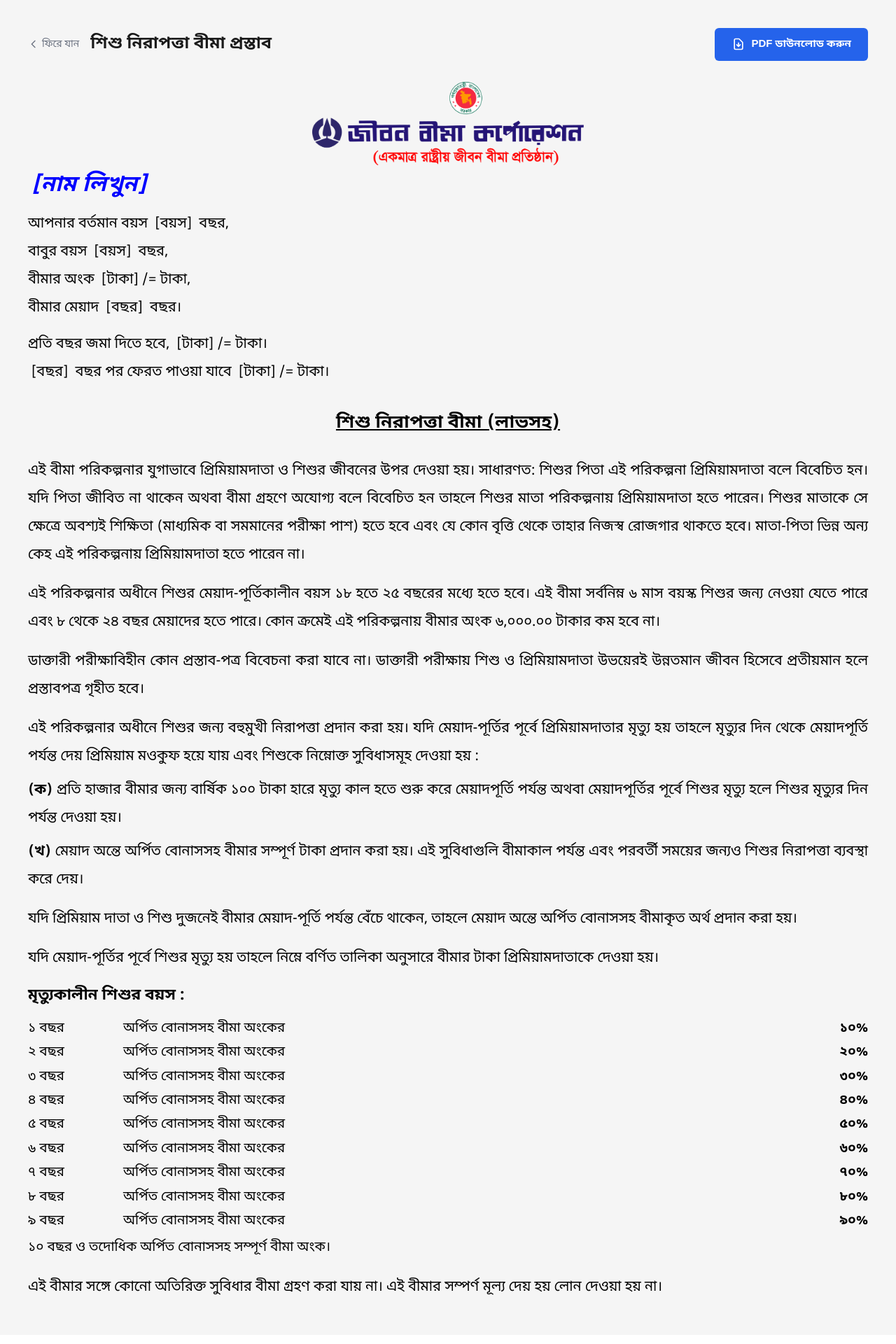
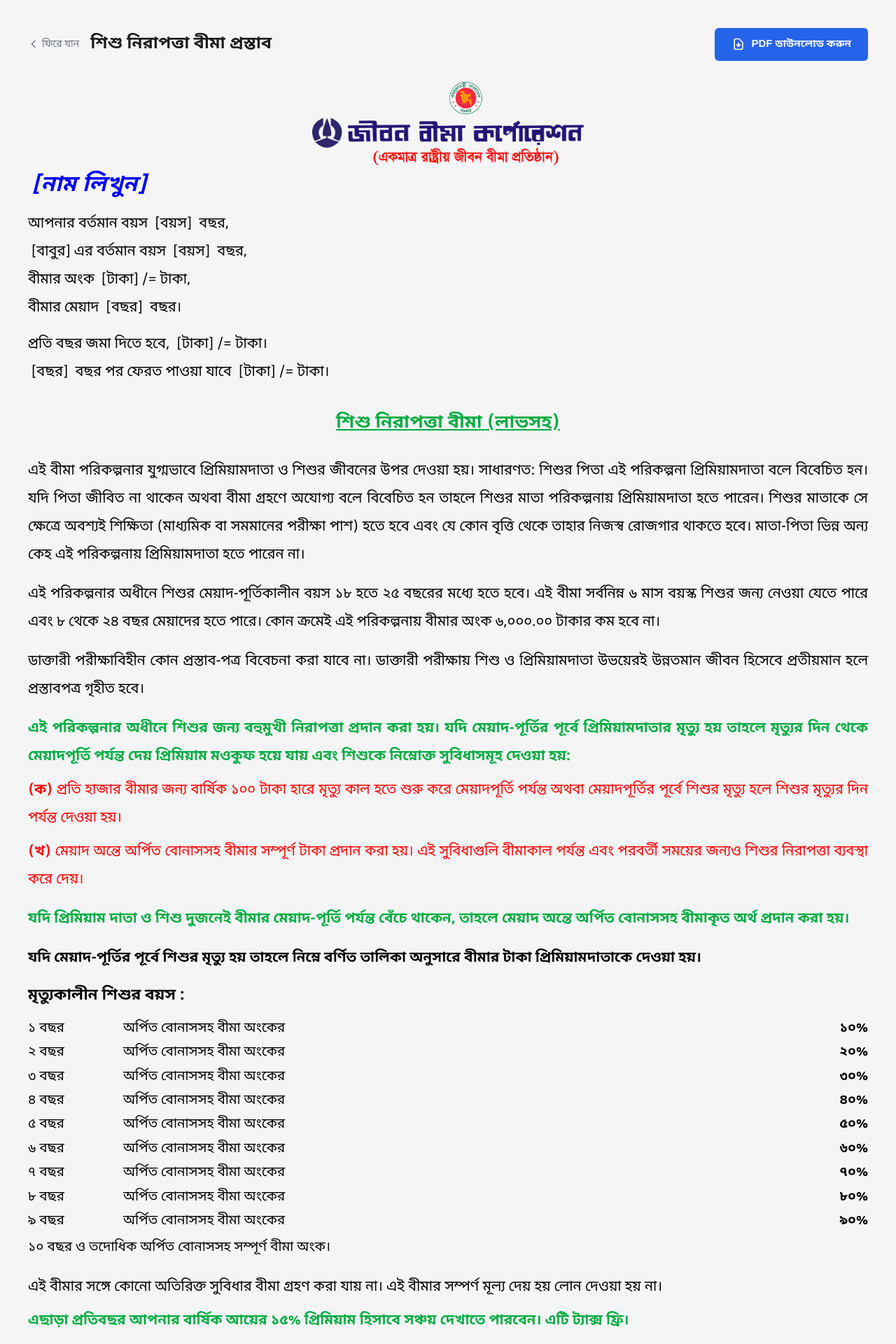
Before and after one commit to sakib-xrz/policy-proposal, a Next.js app: page /sisu-nirapotta in a window 1280 px wide. Shown: the top 1920 px of the page at 70% size. Built offline with nearby package versions, Linux system fonts and the light colour scheme.

Commit message:
Add child relation field to initial data in SisuNirapottaPage and update SisuNirapottaDocument component to include child relation input. Enhance presentation with new annual income paragraph in both EditableDocument and PensionPolicyDocument components.

```diff
--- a/app/sisu-nirapotta/page.tsx
+++ b/app/sisu-nirapotta/page.tsx
@@ -7,6 +7,7 @@
   const initialData = {
     name: "[নাম লিখুন]",
     age: "[বয়স]",
+    childRelation: "[বাবুর]",
     childAge: "[বয়স]",
     insuranceAmount: "[টাকা]",
     policyTerm: "[বছর]",
--- a/components/EditableDocument.tsx
+++ b/components/EditableDocument.tsx
@@ -266,6 +266,12 @@
           </li>
         </ul>
       </div>
+
+      {/* Para 8 – annual income */}
+      <p style={{ marginTop: "8px", color: "#00ab41", fontWeight: "700" }}>
+        এছাড়া প্রতিবছর আপনার বার্ষিক আয়ের ১৫% প্রিমিয়াম হিসাবে সঞ্চয় দেখাতে
+        পারবেন। এটি ট্যাক্স ফ্রি।
+      </p>
     </div>
   );
 }
--- a/components/PensionPolicyDocument.tsx
+++ b/components/PensionPolicyDocument.tsx
@@ -297,6 +297,12 @@
           </li>
         </ul>
       </div>
+
+      {/* Para 8 – annual income */}
+      <p style={{ marginTop: "8px", color: "#00ab41", fontWeight: "700" }}>
+        এছাড়া প্রতিবছর আপনার বার্ষিক আয়ের ১৫% প্রিমিয়াম হিসাবে সঞ্চয় দেখাতে
+        পারবেন। এটি ট্যাক্স ফ্রি।
+      </p>
     </div>
   );
 }
--- a/components/PolicyEditorLayout.tsx
+++ b/components/PolicyEditorLayout.tsx
@@ -23,10 +23,10 @@
     setIsGenerating(true);
     try {
       const documentContent = document.getElementById(
-        "editable-document-content"
+        "editable-document-content",
       );
       const nameElement = documentContent?.querySelector(
-        ".editable-field"
+        ".editable-field",
       ) as HTMLElement;
       const name = nameElement?.textContent?.trim() || defaultFilename;
       const cleanName = name.replace(/,/g, "").trim();
@@ -62,7 +62,14 @@
             gap: "20px",
           }}
         >
-          <div style={{ display: "flex", alignItems: "center", gap: "16px" }}>
+          <div
+            style={{
+              display: "flex",
+              flexWrap: "wrap",
+              alignItems: "center",
+              gap: "16px",
+            }}
+          >
             <Link
               href={backHref}
               style={{
--- a/components/SisuNirapottaDocument.tsx
+++ b/components/SisuNirapottaDocument.tsx
@@ -8,6 +8,7 @@
   initialData: {
     name: string;
     age: string;
+    childRelation: string;
     childAge: string;
     insuranceAmount: string;
     policyTerm: string;
@@ -60,6 +61,7 @@
 }: SisuNirapottaDocumentProps) {
   const nameRef = useRef<HTMLSpanElement>(null);
   const ageRef = useRef<HTMLSpanElement>(null);
+  const childRelationRef = useRef<HTMLSpanElement>(null);
   const childAgeRef = useRef<HTMLSpanElement>(null);
   const insuranceAmountRef = useRef<HTMLSpanElement>(null);
   const policyTermRef = useRef<HTMLSpanElement>(null);
@@ -78,6 +80,7 @@
     };
     seed(nameRef, initialData.name);
     seed(ageRef, initialData.age);
+    seed(childRelationRef, initialData.childRelation);
     seed(childAgeRef, initialData.childAge);
     seed(insuranceAmountRef, initialData.insuranceAmount);
     seed(policyTermRef, initialData.policyTerm);
@@ -152,7 +155,16 @@
 
       {/* Child age */}
       <div style={{ marginBottom: "4px" }}>
-        <span>বাবুর বয়স </span>
+        <span
+          ref={childRelationRef}
+          contentEditable
+          suppressContentEditableWarning
+          style={fieldStyle}
+          onPaste={handlePaste}
+          onKeyDown={handleKeyDown}
+          className="editable-field"
+        />
+        <span>এর বর্তমান বয়স </span>
         <span
           ref={childAgeRef}
           contentEditable
@@ -240,7 +252,7 @@
           style={{
             fontSize: "26px",
             fontWeight: "700",
-            color: "#000000",
+            color: "#00ab41",
             margin: 0,
             textDecoration: "underline",
           }}
@@ -253,7 +265,7 @@
       <div style={{ lineHeight: "2", textAlign: "justify" }}>
         {/* Para 1 – joint life, proposer rules */}
         <p style={{ marginBottom: "16px" }}>
-          এই বীমা পরিকল্পনার যুগাভাবে প্রিমিয়ামদাতা ও শিশুর জীবনের উপর দেওয়া
+          এই বীমা পরিকল্পনার যুগ্মভাবে প্রিমিয়ামদাতা ও শিশুর জীবনের উপর দেওয়া
           হয়। সাধারণত: শিশুর পিতা এই পরিকল্পনা প্রিমিয়ামদাতা বলে বিবেচিত হন।
           যদি পিতা জীবিত না থাকেন অথবা বীমা গ্রহণে অযোগ্য বলে বিবেচিত হন তাহলে
           শিশুর মাতা পরিকল্পনায় প্রিমিয়ামদাতা হতে পারেন। শিশুর মাতাকে সে
@@ -278,31 +290,33 @@
         </p>
 
         {/* Para 4 – multi-protection + (ক) and (খ) */}
-        <p style={{ marginBottom: "8px" }}>
+        <p style={{ marginBottom: "8px", color: "#00ab41", fontWeight: "700" }}>
           এই পরিকল্পনার অধীনে শিশুর জন্য বহুমুখী নিরাপত্তা প্রদান করা হয়। যদি
           মেয়াদ-পূর্তির পূর্বে প্রিমিয়ামদাতার মৃত্যু হয় তাহলে মৃত্যুর দিন
           থেকে মেয়াদপূর্তি পর্যন্ত দেয় প্রিমিয়াম মওকুফ হয়ে যায় এবং শিশুকে
-          নিম্নোক্ত সুবিধাসমূহ দেওয়া হয় :
+          নিম্নোক্ত সুবিধাসমূহ দেওয়া হয়:
         </p>
-        <p style={{ marginBottom: "8px" }}>
+        <p style={{ marginBottom: "8px", color: "#FF0000" }}>
           <strong>(ক)</strong> প্রতি হাজার বীমার জন্য বার্ষিক ১০০ টাকা হারে
           মৃত্যু কাল হতে শুরু করে মেয়াদপূর্তি পর্যন্ত অথবা মেয়াদপূর্তির পূর্বে
           শিশুর মৃত্যু হলে শিশুর মৃত্যুর দিন পর্যন্ত দেওয়া হয়।
         </p>
-        <p style={{ marginBottom: "16px" }}>
+        <p style={{ marginBottom: "16px", color: "#FF0000" }}>
           <strong>(খ)</strong> মেয়াদ অন্তে অর্পিত বোনাসসহ বীমার সম্পূর্ণ টাকা
           প্রদান করা হয়। এই সুবিধাগুলি বীমাকাল পর্যন্ত এবং পরবর্তী সময়ের জন্যও
           শিশুর নিরাপত্তা ব্যবস্থা করে দেয়।
         </p>
 
         {/* Para 5 – both survive to maturity */}
-        <p style={{ marginBottom: "16px" }}>
+        <p
+          style={{ marginBottom: "16px", color: "#00ab41", fontWeight: "700" }}
+        >
           যদি প্রিমিয়াম দাতা ও শিশু দুজনেই বীমার মেয়াদ-পূর্তি পর্যন্ত বেঁচে
           থাকেন, তাহলে মেয়াদ অন্তে অর্পিত বোনাসসহ বীমাকৃত অর্থ প্রদান করা হয়।
         </p>
 
         {/* Para 6 – child dies before maturity + death benefit chart */}
-        <p style={{ marginBottom: "12px" }}>
+        <p style={{ marginBottom: "12px", fontWeight: "700" }}>
           যদি মেয়াদ-পূর্তির পূর্বে শিশুর মৃত্যু হয় তাহলে নিম্নে বর্ণিত তালিকা
           অনুসারে বীমার টাকা প্রিমিয়ামদাতাকে দেওয়া হয়।
         </p>
@@ -345,6 +359,12 @@
           এই বীমার সঙ্গে কোনো অতিরিক্ত সুবিধার বীমা গ্রহণ করা যায় না। এই বীমার
           সম্পর্ণ মূল্য দেয় হয় লোন দেওয়া হয় না।
         </p>
+
+        {/* Para 8 – annual income */}
+        <p style={{ marginBottom: "8px", color: "#00ab41", fontWeight: "700" }}>
+          এছাড়া প্রতিবছর আপনার বার্ষিক আয়ের ১৫% প্রিমিয়াম হিসাবে সঞ্চয়
+          দেখাতে পারবেন। এটি ট্যাক্স ফ্রি।
+        </p>
       </div>
     </div>
   );
```
